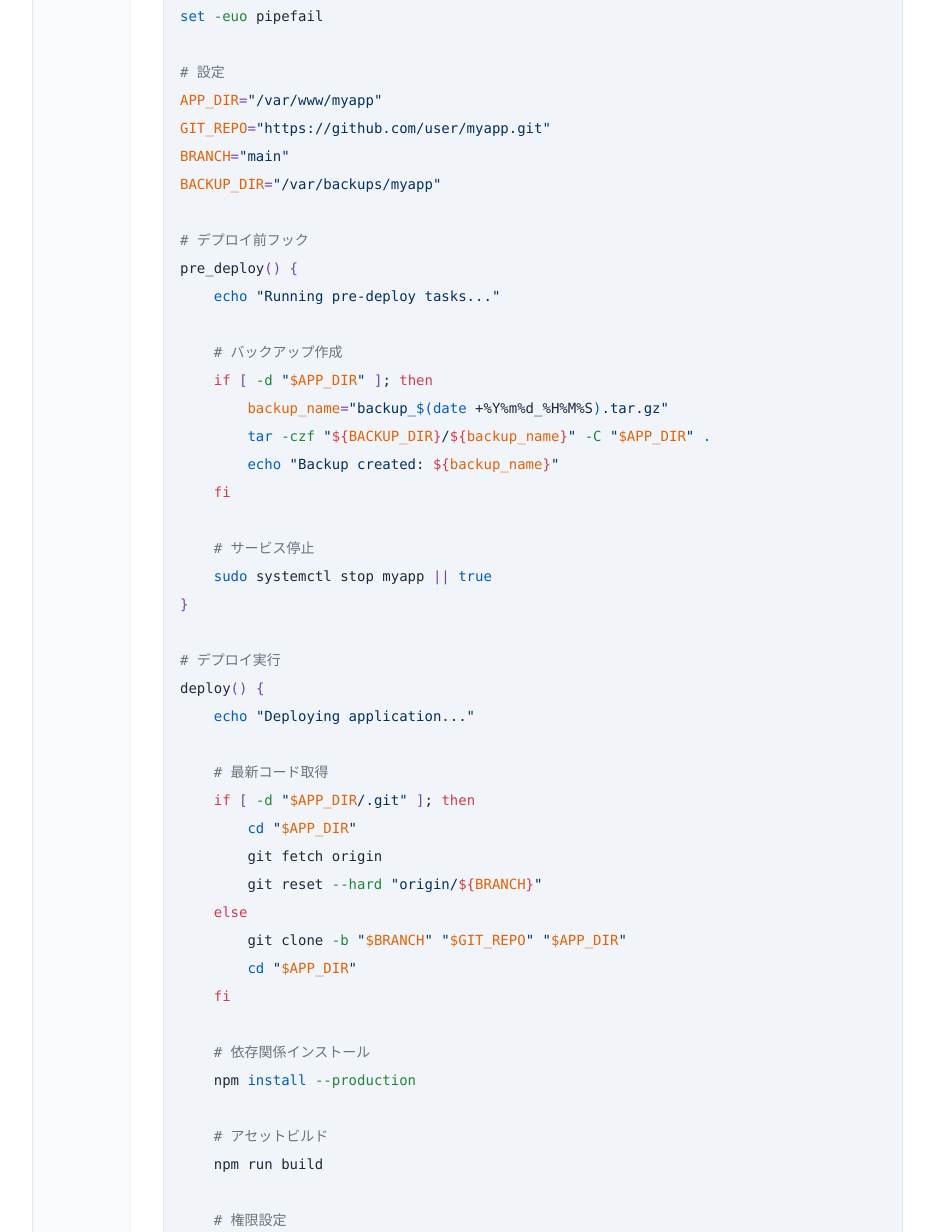
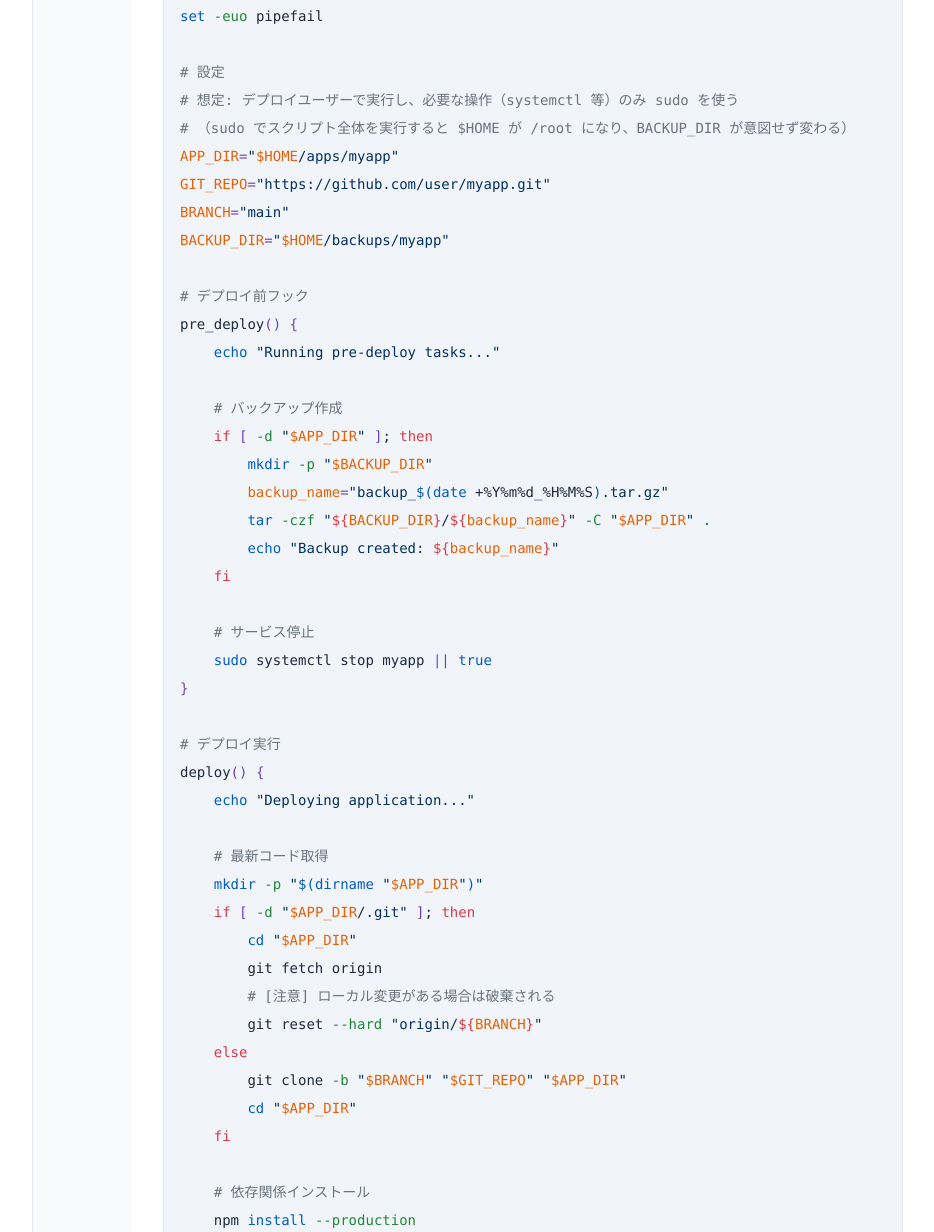
Before and after one commit to itdojp/wsl2-linux-essentials-book, a Jekyll site: the page built from docs/chapter5/index.md, in a window 1280 px wide and 1400 px high, scrolled down 23889 px, cut to the strip 168-1400 px from the top of the window. Shown: the whole strip, without its empty margins (247-1181 px from the left). Built offline with Jekyll 4.4.1, drawn with Linux system fonts in a browser that asks for light colours; some of the changed text lies outside the part shown.

Commit message:
docs: デプロイスクリプト演習の安全性/実行性を改善 (#115)
* docs: make deploy exercise safer and more runnable

* docs: make deploy.sh example user-writable

```diff
--- a/docs/chapter5/index.md
+++ b/docs/chapter5/index.md
@@ -864,10 +864,12 @@ create_users
 set -euo pipefail
 
 # 設定
-APP_DIR="/var/www/myapp"
+# 想定: デプロイユーザーで実行し、必要な操作（systemctl 等）のみ sudo を使う
+# （sudo でスクリプト全体を実行すると $HOME が /root になり、BACKUP_DIR が意図せず変わる）
+APP_DIR="$HOME/apps/myapp"
 GIT_REPO="https://github.com/user/myapp.git"
 BRANCH="main"
-BACKUP_DIR="/var/backups/myapp"
+BACKUP_DIR="$HOME/backups/myapp"
 
 # デプロイ前フック
 pre_deploy() {
@@ -875,6 +877,7 @@ pre_deploy() {
 
     # バックアップ作成
     if [ -d "$APP_DIR" ]; then
+        mkdir -p "$BACKUP_DIR"
         backup_name="backup_$(date +%Y%m%d_%H%M%S).tar.gz"
         tar -czf "${BACKUP_DIR}/${backup_name}" -C "$APP_DIR" .
         echo "Backup created: ${backup_name}"
@@ -889,9 +892,11 @@ deploy() {
     echo "Deploying application..."
 
     # 最新コード取得
+    mkdir -p "$(dirname "$APP_DIR")"
     if [ -d "$APP_DIR/.git" ]; then
         cd "$APP_DIR"
         git fetch origin
+        # [注意] ローカル変更がある場合は破棄される
         git reset --hard "origin/${BRANCH}"
     else
         git clone -b "$BRANCH" "$GIT_REPO" "$APP_DIR"
@@ -905,7 +910,8 @@ deploy() {
     npm run build
 
     # 権限設定
-    chown -R www-data:www-data "$APP_DIR"
+    # 例: ランタイムで書き込みが必要なディレクトリに限定して権限調整する
+    # sudo chown -R www-data:www-data "$APP_DIR/var"
 }
 
 # デプロイ後フック
```
